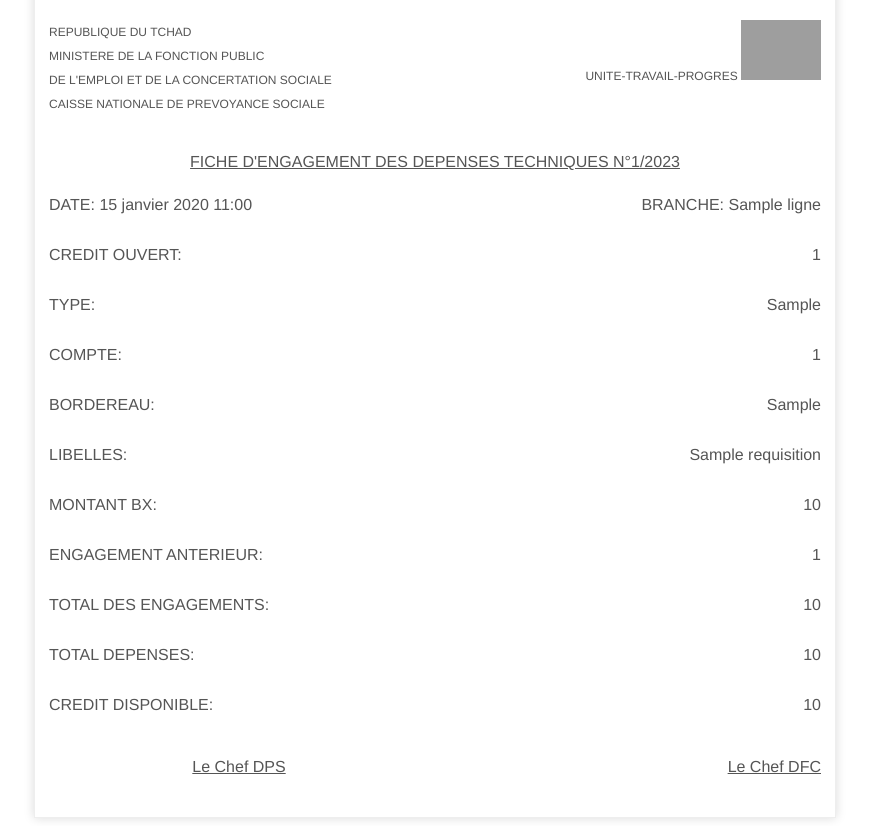
After one commit to azizoux/BudgetApp_3.0, a Django app: template templates/pdf/requisition.html in a window 1280 px wide. The commit adds this page. Shown: the part 310-1136 px from the top of the page, without its empty margins (205-1074 px from the left). Run offline with Django 4.2, Linux system fonts and the light colour scheme; the template is opened without the code that fills it: values that come from a table or form of the project are taken from there, others are empty; tables that the repository leaves empty hold one stand-in row (values such as "Sample post"); grey boxes are pictures that could not be loaded.

Commit message:
first commit

```diff
--- a/budget/urls.py
+++ b/budget/urls.py
@@ -0,0 +1,6 @@
+from django.urls import path
+from . import views
+
+urlpatterns = [
+    path('download/', views.get, name='get_pdf'),
+]
--- a/budgetapp/settings.py
+++ b/budgetapp/settings.py
@@ -86,7 +86,7 @@ AUTH_USER_MODEL = 'accounts.Account'
 DATABASES = {
     'default': {
         'ENGINE': 'django.db.backends.mysql',
-        'NAME': 'budget_db',
+        'NAME': 'cnps_db',
         'USER': 'root',
         'PASSWORD': '',
         'HOST': '127.0.0.1',
--- a/budgetapp/urls.py
+++ b/budgetapp/urls.py
@@ -9,6 +9,7 @@ urlpatterns = [
     path('', include('accounts.urls')),
     path('line/<int:id>/', views.line, name='line'),
     path('search/', views.search, name='search'),
+    path('pdf/', include('budget.urls')),
     path('gestion/', include('gestionadmin.urls')),
     path('requisitions/', include('requisitions.urls')),
     path('admin/', admin.site.urls),
--- a/requirements.txt
+++ /dev/null
@@ -1,6 +0,0 @@
-asgiref==3.6.0
-Django==4.1.4
-django-environ==0.9.0
-django-environ-2==2.3.0
-sqlparse==0.4.3
-tzdata==2022.7
--- a/requisitions/views.py
+++ b/requisitions/views.py
@@ -39,7 +39,7 @@ def create(request, module):
         eng_number = len(Requisition.objects.all()) + 1
         requisition = Requisition.objects.create(
             eng_number = eng_number,
-            type="Requisition",
+            type=compte.label,
             purchase_order=purchase_order,
             label=label,
             supplier_name=supplier_name,
--- /dev/null
+++ b/templates/pdf/requisition.html
@@ -0,0 +1,325 @@
+{% load static %}
+{% load humanize %}
+<!DOCTYPE html>
+<html>
+	<head>
+		<meta http-equiv="Content-Type" charset="utf-8">
+		<title>{{requisition.label}}</title>
+
+		<style>
+			.invoice-box {
+				max-width: 800px;
+				margin: auto;
+				border: 1px solid #eee;
+				box-shadow: 0 0 10px rgba(0, 0, 0, 0.15);
+				font-size: 16px;
+				line-height: 24px;
+				font-family: 'Helvetica Neue', 'Helvetica', Helvetica, Arial, sans-serif;
+				color: #555;
+			}
+
+			.invoice-box table {
+				width: 100%;
+				line-height: inherit;
+				text-align: left;
+			}
+
+			.invoice-box table td {
+				padding: 5px;
+				vertical-align: top;
+			}
+
+			.invoice-box table tr td:nth-child(2) {
+				text-align: right;
+			}
+
+			.invoice-box table tr.top table td {
+				padding-bottom: 20px;
+			}
+
+			.invoice-box table tr.top table td.title {
+				font-size: 45px;
+				line-height: 45px;
+				color: #333;
+			}
+
+			.invoice-box table tr.information table td {
+				padding-bottom: 40px;
+			}
+
+			.invoice-box table tr.heading td {
+				background: #eee;
+				border-bottom: 1px solid #ddd;
+				font-weight: bold;
+			}
+
+			.invoice-box table tr.details td {
+				padding-bottom: 20px;
+			}
+
+			.invoice-box table tr.item td {
+				border-bottom: 1px solid #eee;
+			}
+
+			.invoice-box table tr.item.last td {
+				border-bottom: none;
+			}
+
+			.invoice-box table tr.total td:nth-child(2) {
+				border-top: 2px solid #eee;
+				font-weight: bold;
+			}
+
+			@media only screen and (max-width: 600px) {
+				.invoice-box table tr.top table td {
+					width: 100%;
+					display: block;
+					text-align: center;
+				}
+
+				.invoice-box table tr.information table td {
+					width: 100%;
+					display: block;
+					text-align: center;
+				}
+			}
+
+			/** RTL **/
+			.invoice-box.rtl {
+				direction: rtl;
+				font-family: Tahoma, 'Helvetica Neue', 'Helvetica', Helvetica, Arial, sans-serif;
+			}
+
+			.invoice-box.rtl table {
+				text-align: right;
+			}
+
+			.invoice-box.rtl table tr td:nth-child(2) {
+				text-align: left;
+			}
+            .entete{
+                font-size: 12px;
+            }
+            .devise{
+                font-size: 12px;
+                text-align: center;
+            }
+            .reference{
+                text-align: center;
+                text-decoration: underline;
+            }
+            .signature{
+                display: flex;
+                flex-direction: row;
+                justify-content: space-between;
+            }
+		</style>
+	</head>
+	<body>
+		<div class="invoice-box">
+			<img src="{% static './images/logo.png' %}" alt="img_logo">
+			<table>
+				<tr class="top">
+					<td colspan="2">
+						<table>
+							<tr>
+								<td class="entete">
+									REPUBLIQUE DU TCHAD<br />
+									MINISTERE DE LA FONCTION PUBLIC<br />
+									DE L'EMPLOI ET DE LA CONCERTATION SOCIALE<br />
+                                    CAISSE NATIONALE DE PREVOYANCE SOCIALE
+								</td>
+								<td class="devise">
+									<span>UNITE-TRAVAIL-PROGRES</span>
+                                    <img src="{% static './images/logo.png' %}" style="width: 80px;" />
+								</td>
+							</tr>
+						</table>
+					</td>
+				</tr>
+				<tr class="information">
+					<td colspan="2" class="reference">
+
+                            <span>FICHE D'ENGAGEMENT DES DEPENSES TECHNIQUES N°{{requisition.id}}/2023</span>
+
+
+					</td>
+				</tr>
+				<tr>
+					<td colspan="2">
+						<table>
+							<tr>
+								<td>
+									DATE: {{requisition.created_at}}
+								</td>
+								<td>
+									BRANCHE: {{requisition.account.label}}
+								</td>
+							</tr>
+						</table>
+					</td>
+				</tr>
+				<tr>
+					<td colspan="2">
+						<table>
+							<tr>
+								<td>
+									CREDIT OUVERT:
+								</td>
+								<td>
+									{{requisition.open_credit|floatformat:0|intcomma}}
+								</td>
+							</tr>
+						</table>
+					</td>
+				</tr>
+                <tr>
+					<td colspan="2">
+						<table>
+							<tr>
+								<td>
+									TYPE:
+								</td>
+								<td>
+									{{requisition.type}}
+								</td>
+							</tr>
+						</table>
+					</td>
+				</tr>
+                <tr>
+					<td colspan="2">
+						<table>
+							<tr>
+								<td>
+									COMPTE:
+								</td>
+								<td>
+									{{requisition.account.code}}
+								</td>
+							</tr>
+						</table>
+					</td>
+				</tr>
+                <tr>
+					<td colspan="2">
+						<table>
+							<tr>
+								<td>
+									BORDEREAU:
+								</td>
+								<td>
+									{{requisition.purchase_order}}
+								</td>
+							</tr>
+						</table>
+					</td>
+				</tr>
+                <tr>
+					<td colspan="2">
+						<table>
+							<tr>
+								<td>
+									LIBELLES:
+								</td>
+								<td>
+									{{requisition.label}}
+								</td>
+							</tr>
+						</table>
+					</td>
+				</tr>
+                <tr>
+					<td colspan="2">
+						<table>
+							<tr>
+								<td>
+									MONTANT BX:
+								</td>
+								<td>
+									{{requisition.amount|floatformat:0|intcomma}}
+								</td>
+							</tr>
+						</table>
+					</td>
+				</tr>
+                <tr>
+					<td colspan="2">
+						<table>
+							<tr>
+								<td>
+									ENGAGEMENT ANTERIEUR:
+								</td>
+								<td>
+									{{requisition.anterior_engagement|floatformat:0|intcomma}}
+								</td>
+							</tr>
+						</table>
+					</td>
+				</tr>
+                <tr>
+					<td colspan="2">
+						<table>
+							<tr>
+								<td>
+									TOTAL DES ENGAGEMENTS:
+								</td>
+								<td>
+									{{requisition.total_engagement|floatformat:0|intcomma}}
+								</td>
+							</tr>
+						</table>
+					</td>
+				</tr>
+                <tr>
+					<td colspan="2">
+						<table>
+							<tr>
+								<td>
+									TOTAL DEPENSES:
+								</td>
+								<td>
+									{{requisition.total_expense|floatformat:0|intcomma}}
+								</td>
+							</tr>
+						</table>
+					</td>
+				</tr>
+                <tr>
+					<td colspan="2">
+						<table>
+							<tr>
+								<td>
+									CREDIT DISPONIBLE:
+								</td>
+								<td>
+									{{requisition.available_amount|floatformat:0|intcomma}}
+								</td>
+							</tr>
+						</table>
+					</td>
+				</tr>
+				<tr>
+					<td colspan="2">
+					</td>
+				</tr>
+				&nbsp;
+				<tr>
+					<td colspan="2">
+						<table>
+							<tr>
+								<td class="reference">
+									Le Chef DPS
+								</td>
+								<td class="reference">
+									Le Chef DFC
+								</td>
+							</tr>
+						</table>
+						&nbsp;
+					</td>
+				</tr>
+			</table>
+		</div>
+	</body>
+</html>
--- a/templates/requisition/create.html
+++ b/templates/requisition/create.html
@@ -20,7 +20,7 @@
 				{% endif %}
 			</a>
 			{% for compte in comptes %}
-			<a class="list-group-item text-right"  href="#">{{compte.account.label}} <b>{{compte.account.code}}</b><small class="text-danger">({{compte.stats}}%)</small></b></a>
+			<a class="list-group-item text-right"  href="{% url 'line' compte.account.id %}">{{compte.account.label}} <b>{{compte.account.code}}</b><small class="text-danger">({{compte.stats}}%)</small></b></a>
 			{% endfor %}
 		</ul>
 		<br>
@@ -92,8 +92,5 @@
 	</main>
 </div> <!-- row.// -->
 </div>
-
-
-</section>
 <!-- ========================= SECTION CONTENT END// ========================= -->
 {% endblock %}
```
Also changed, not shown: budget/utils.py (added, +14 -0 lines), budget/views.py (+17 -2 lines), templates/requisition/show.html (+19 -3 lines).
